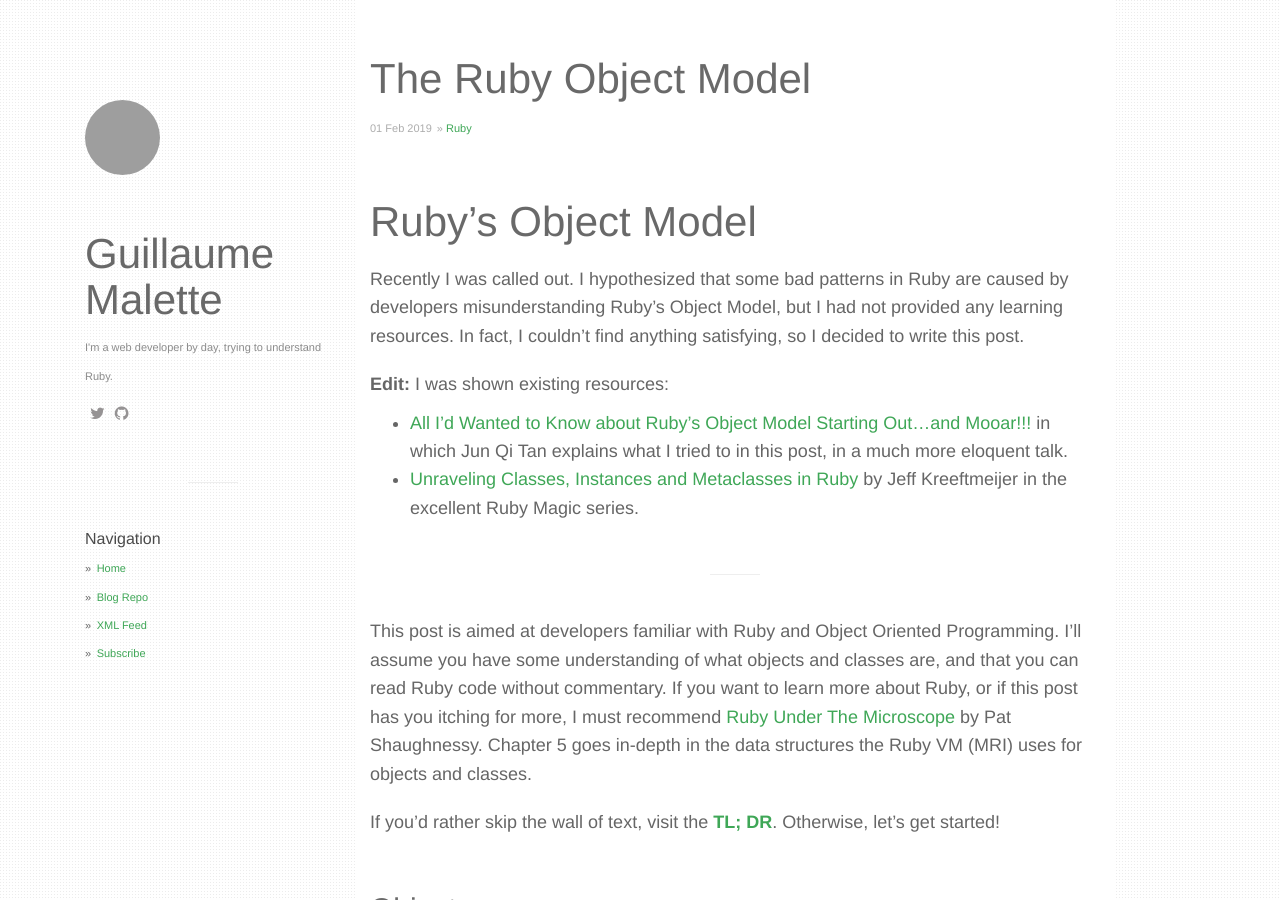
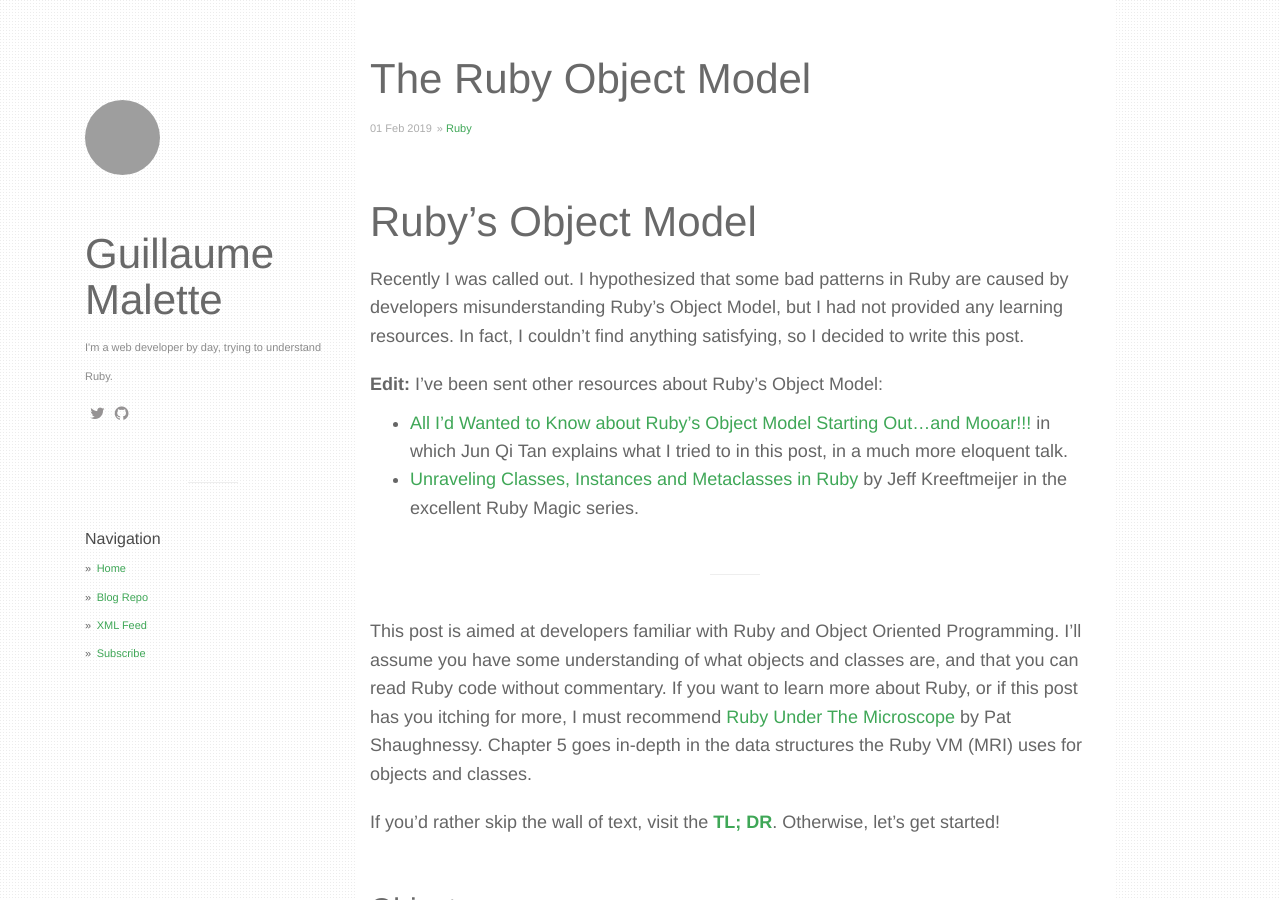
Before and after one commit to gmalette/gmalette.github.io-src, a Jekyll site: the page built from _posts/2019-02-01-the-ruby-object-model.md, in a window 1280 px wide and 900 px high. Built offline with Jekyll 4.4.1, drawn with Linux system fonts in a browser that asks for light colours; nearby versions of some CDN libraries; comment, search, counter and statistics services are not loaded; grey boxes are pictures that could not be loaded.

Commit message:
Reword sources edit

```diff
--- a/_posts/2019-02-01-the-ruby-object-model.md
+++ b/_posts/2019-02-01-the-ruby-object-model.md
@@ -10,7 +10,7 @@ categories:
 
 Recently I was called out. I hypothesized that some bad patterns in Ruby are caused by developers misunderstanding Ruby's Object Model, but I had not provided any learning resources. In fact, I couldn't find anything satisfying, so I decided to write this post.
 
-**Edit:** I was shown existing resources:
+**Edit:** I've been sent other resources about Ruby's Object Model:
 - [All I'd Wanted to Know about Ruby's Object Model Starting Out...and Mooar!!!](https://www.youtube.com/watch?v=268UU4EpTew) in which Jun Qi Tan explains what I tried to in this post, in a much more eloquent talk.
 - [Unraveling Classes, Instances and Metaclasses in Ruby](https://blog.appsignal.com/2019/02/05/ruby-magic-classes-instances-and-metaclasses.html) by Jeff Kreeftmeijer in the excellent Ruby Magic series.
 
```
